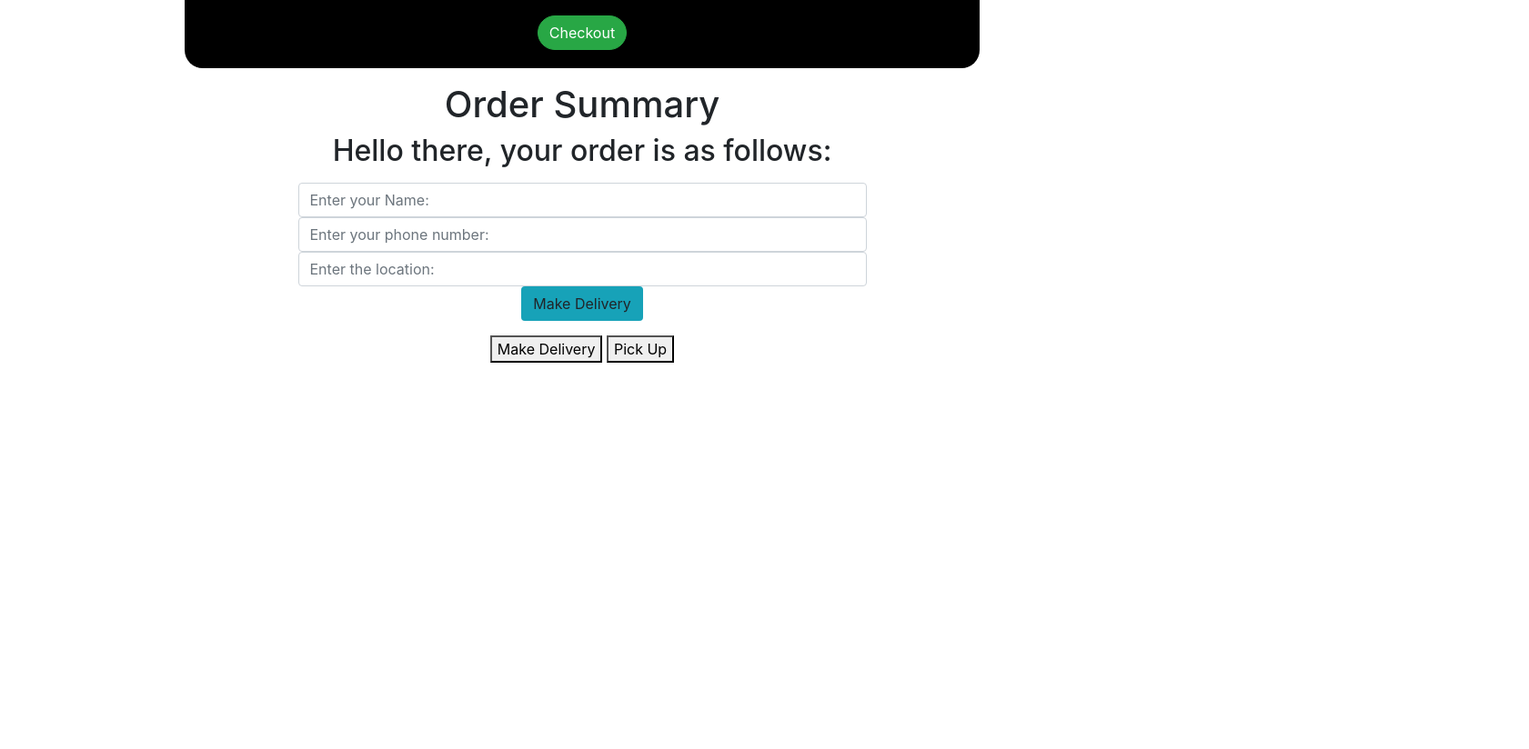
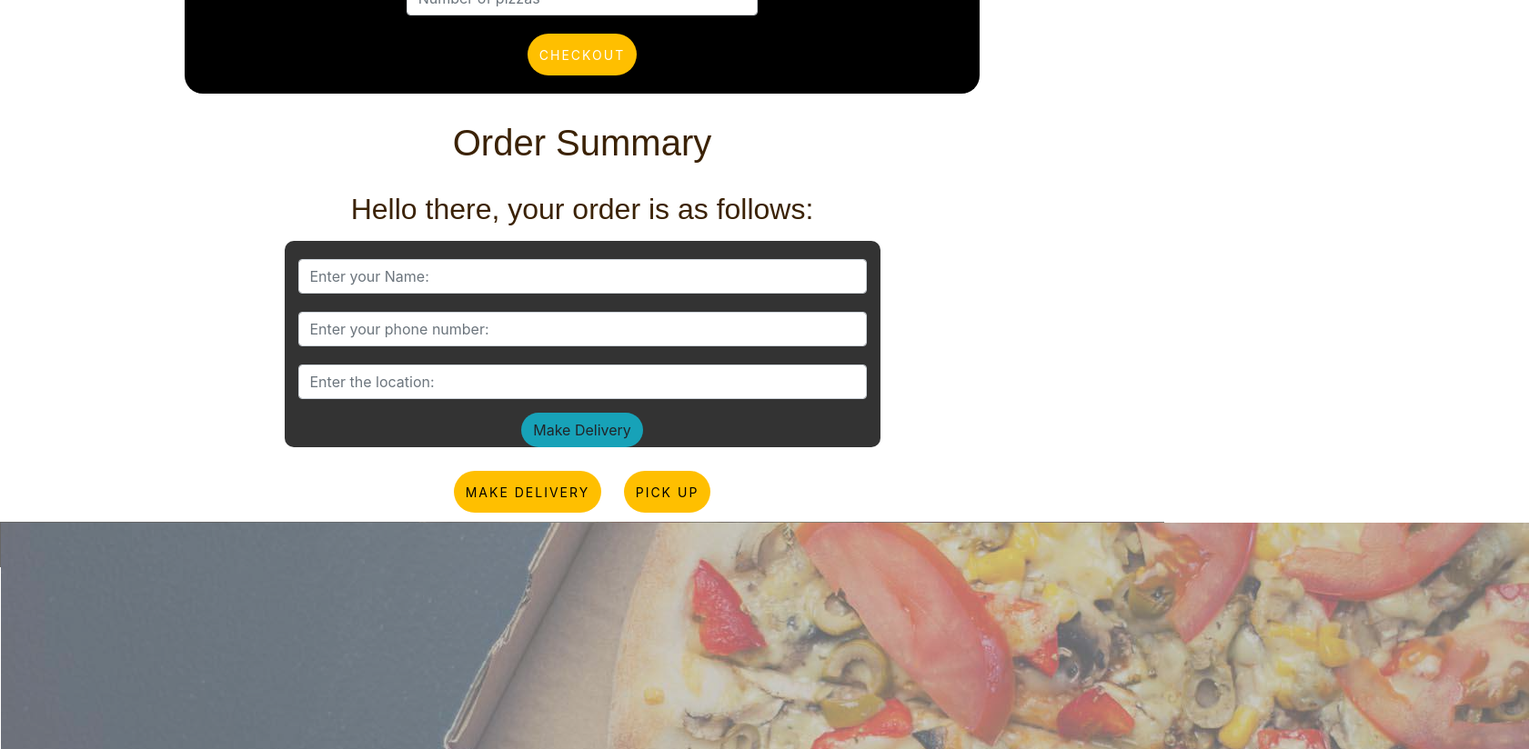
Before and after one commit to iankimeli/Pizza, a plain HTML site: page index.html in a window 1280 px wide. Shown: the part 1702-2526 px from the top of the page at 91% size, 1681 px wide, since content can reach past the window. Before the commit the page ends 2101 px from the top, so only its background shows below. Drawn offline with nearby package versions, Linux system fonts and the light colour scheme.

Commit message:
added footer

```diff
--- a/css/styles.css
+++ b/css/styles.css
@@ -40,6 +40,7 @@ figure img {
 .checkout {
     border-radius: 20px;
     margin-top: 20px;
+    text-decoration: rgba(0, 0, 0, 0.8);
 }
 .order-overlay {
     height: inherit;
@@ -58,3 +59,75 @@ figure img {
 figcaption {
     text-decoration: rgb(153, 52, 5);
 }
+
+body {
+    margin: 0;
+    padding: 0;
+    overflow-x: hidden;
+    color:rgb(153, 52, 5)
+}
+
+#menu {
+    padding-top: 20px;
+}
+
+#order-pizza {
+    color: #000;
+}
+
+#list li {
+    font-size: 24px;
+    font-family: fantasy;
+}
+
+.order-summary h1, .summary, .contact {
+    color: rgb(59, 34, 5);
+    font-family: fantasy;
+    margin-top: 30px;
+}
+.cdata {
+    margin-top: 20px;
+    margin-bottom: 15px;
+}
+
+.data {
+    height: inherit;
+    background-color: rgba(0, 0, 0, 0.8);
+    border-radius: 10px;
+}
+
+.go {
+    border-radius: 20px;
+}
+
+.click-me, button[type=submit], .deliver, .delivernot {
+    color:rgba(0, 0, 0, 0.8)
+    text-decoration: none;
+    text-transform: uppercase;
+    display: inline-block;
+    letter-spacing: 2px;
+    background-color: #ffbf00;
+    outline: none;
+    padding: 12.5px 13px;
+    border: none;
+    border-radius: 33px;
+    font-size: 14px;
+}
+
+.deliver, .delivernot {
+    margin: 10px;
+}
+.foot {
+    background-image: url("/pics/b1.jpg");
+    opacity: 0.6;
+    background-repeat: no-repeat;
+    background-size: cover;
+}
+
+.footl {
+    height: inherit;
+    background-color: rgba(0, 0, 0, 0.7);
+}
+#container {
+    width:250px; height:50px; border:1px solid #000;
+}
--- a/index.html
+++ b/index.html
@@ -149,5 +149,31 @@
                 <button class='delivernot'>Pick Up</button>
             </div>
         </div>
+        <footer>
+            <div class="foot">
+                <div class="footl">
+                    <div id="container">
+                        <img src="./pics/b1.jpg">
+                        <div class="col-sm-5 subs">
+                            <form>
+                                <div class="email-info">
+                                    <div class="form-group fill-all-form">
+                                        <input type="email" class="form-control bg-transparent email" id="email" placeholder="Email"
+                                               required="">
+                                    </div>
+                                </div>
+                                <div class=" email-info text-center">
+                                    <button class="btn click-me" onclick="subscribe();">Subscribe</button>
+                                </div>
+                            </form>
+                        </div>
+                        <div class="col-sm-5">
+                            <h4 class="text-center get-pizza">We love feedback..send us a mail</h4>
+                        </div>
+
+                    </div>
+                </div>
+            </div>
+        </footer>
     </body>
 </html>
```
Also changed, not shown: js/script.js (added), pics/b1.jpg (added). Lines whose indentation alone changed are shown as unchanged.
